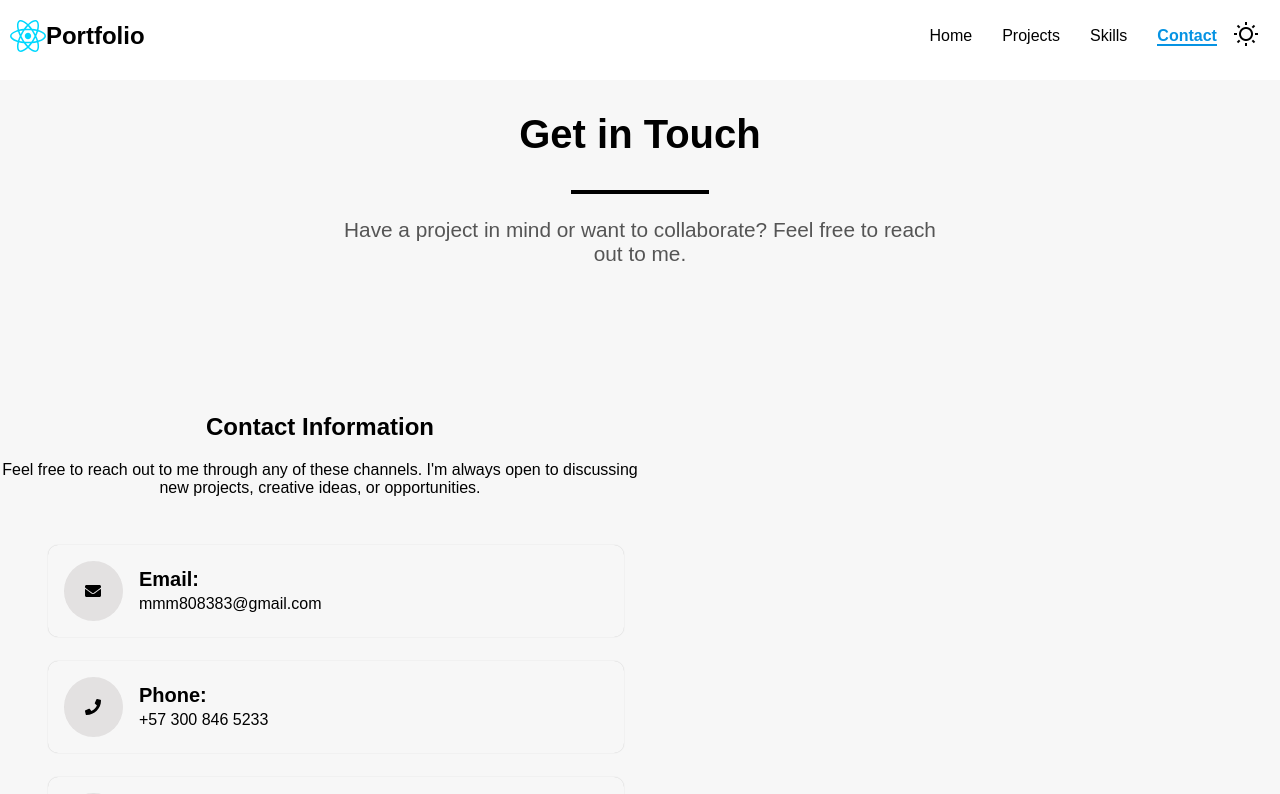
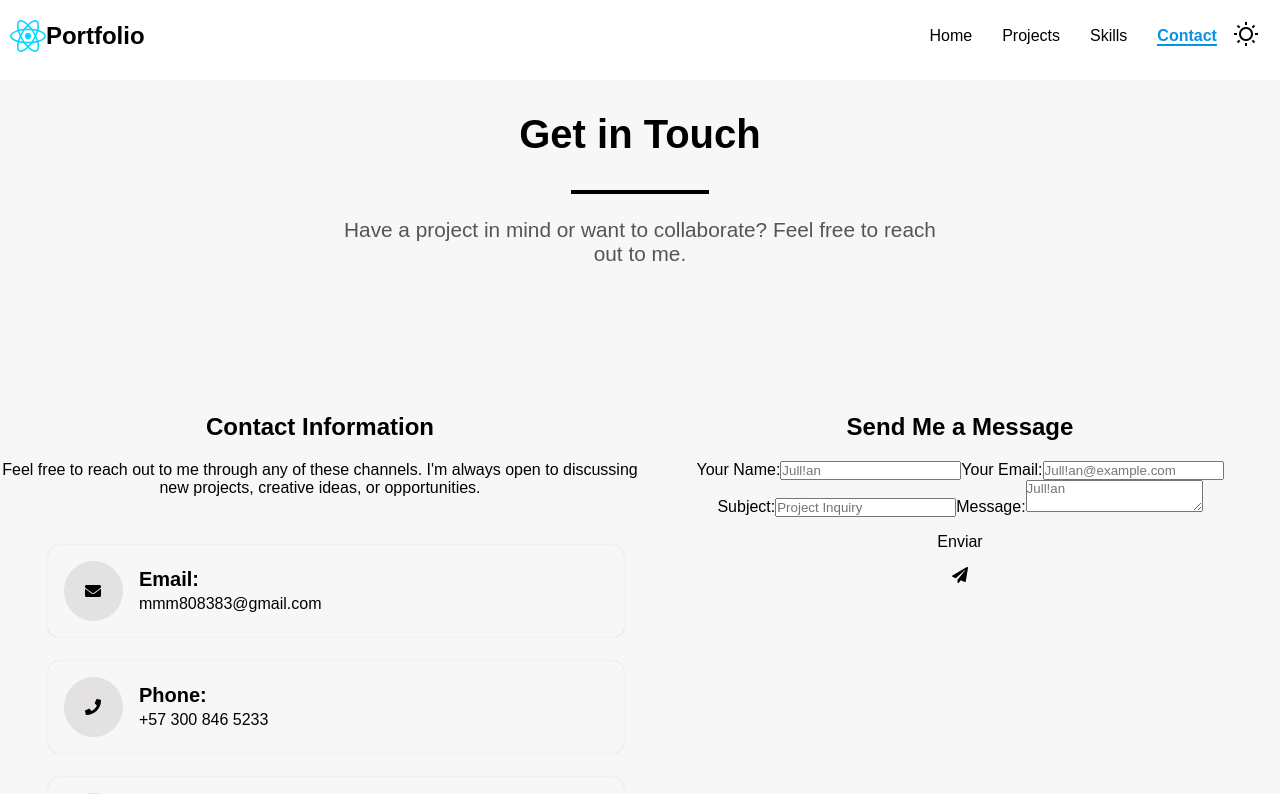
Before and after one commit to Julian-codee/Folio_React, a React (Vite) app: page /ContactMe in a window 1280 px wide. Shown: the top 794 px of the page. Built offline with nearby package versions, Linux system fonts and the light colour scheme.

Commit message:
Creamos el diseño del formualrio , y su estrucutra , tambien emepezamos con su diseño y las agregaciones de librerias

```diff
--- /dev/null
+++ b/src/assets/Styles/FormContact.css
@@ -0,0 +1,4 @@
+.containerForm{
+    margin-top: 6rem;
+    width: 50%;
+}
--- a/src/assets/components/Layouts/Main/ContactMe.jsx
+++ b/src/assets/components/Layouts/Main/ContactMe.jsx
@@ -1,6 +1,7 @@
 import React from 'react'
 import '../../../Styles/ContactMe.css'
 import { ContactInformation } from '../../Ui/ContactInformation'
+import { FormContact } from '../../Ui/FormContact'
 import {Footer} from '../Footer/Footer'
 
 export const ContactMe = () => {
@@ -19,6 +20,7 @@ export const ContactMe = () => {
         <div className="containerContact2">
 
         <ContactInformation />
+        <FormContact />
 
         </div>
 
--- a/src/assets/components/Ui/FormContact.jsx
+++ b/src/assets/components/Ui/FormContact.jsx
@@ -0,0 +1,48 @@
+import React from 'react'
+import '../../Styles/FormContact.css'
+import { FaPaperPlane } from "react-icons/fa";
+
+export const FormContact = () => {
+    return (
+        <>
+
+        <div className="containerForm">
+
+            <h2>Send Me a Message</h2>
+            <form action="#">
+
+                <div className="NameMail">
+
+                <label className='LbInfo'>
+                    Your Name:
+                    <input type="text" placeholder='Jull!an' />
+                </label>
+
+                <label className='LbInfo'>
+                    Your Email:
+                    <input type="text" placeholder='Jull!an@example.com' />
+                </label>
+
+                </div>
+
+                <label className='LbInfo'>
+                    Subject:
+                    <input type="text" placeholder='Project Inquiry' />
+                </label>
+
+                <label className='LbInfo'>
+                    Message:
+                    <textarea type="text" placeholder='Jull!an' />
+                </label>
+
+                <div className="SubmitButton">
+                    <p>Enviar</p>
+                    <FaPaperPlane />
+                </div>
+            </form>
+        </div>
+
+
+        </>
+    )
+}
```
